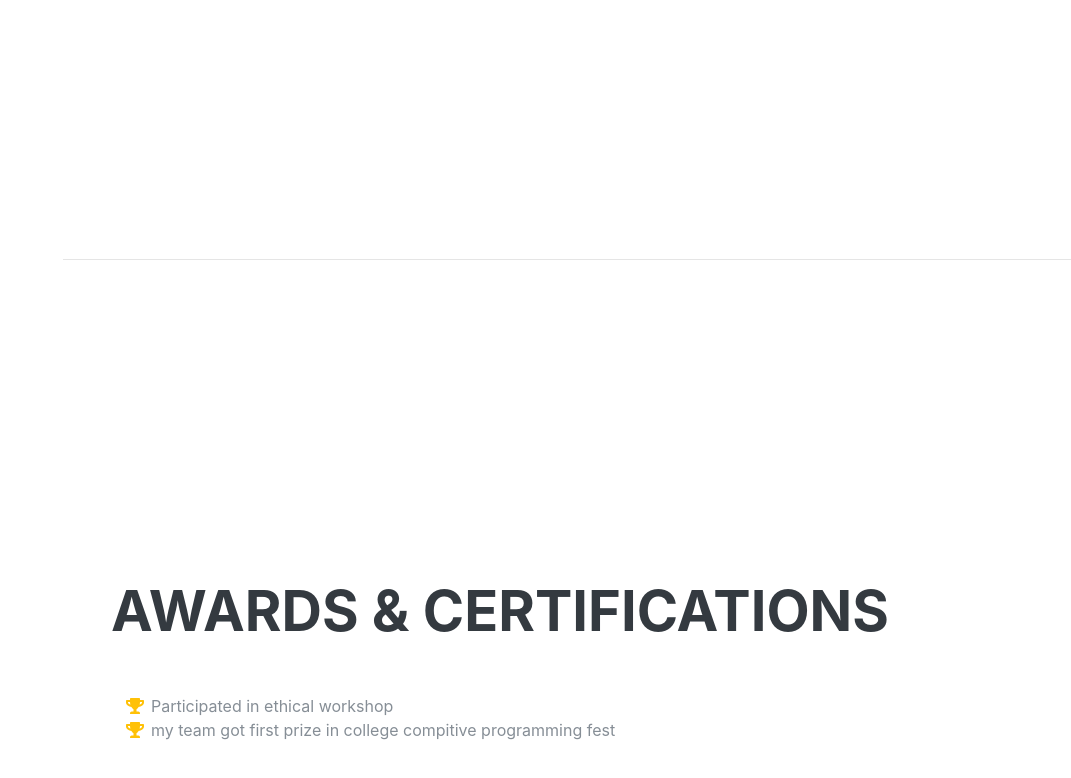
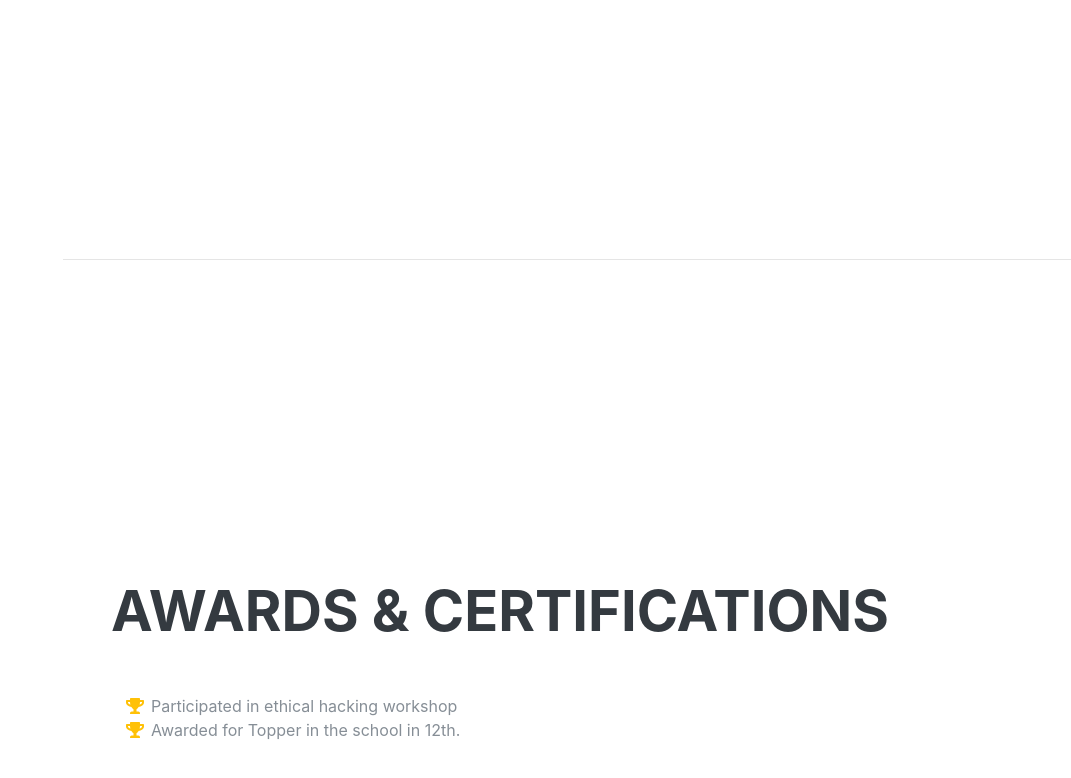
Before and after one commit to rajandeeps/rajandeeps.github.io, a plain HTML site: page index.html in a window 1280 px wide. Shown: the part 2943-3721 px from the top of the page, without its empty margins (209-1280 px from the left). Drawn offline with Linux system fonts and the light colour scheme; a web font is replaced by a local one.

Commit message:
Update index.html

```diff
--- a/index.html
+++ b/index.html
@@ -197,10 +197,10 @@
         <ul class="fa-ul mb-0">
           <li>
             <i class="fa-li fa fa-trophy text-warning"></i>
-            Participated in ethical workshop</li>
+            Participated in ethical hacking workshop</li>
           <li>
             <i class="fa-li fa fa-trophy text-warning"></i>
-            my team got first prize in college compitive programming fest</li>
+            Awarded for Topper in the school in 12th.</li>
           <li>
         </ul>
       </div>
```
